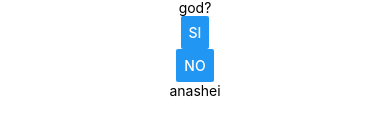
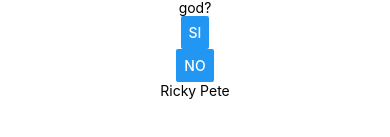
Before and after one commit to ricardolopezb/basket-mobile, a React Native app: screen / in a window 390 px wide. Both pictures are taken after a click on the button "SI". Shown: the part 373-510 px from the top of the page. Built offline with nearby package versions, Linux system fonts and the light colour scheme.

Commit message:
Update App.js

```diff
--- a/App.js
+++ b/App.js
@@ -10,7 +10,7 @@ export default function App() {
       <Text>god?</Text>
       <Button title='Si' onPress={() => setPressedYes(true)}></Button>
       <Button title='No' onPress={() => setPressedYes(false)}></Button>
-      {pressedYes && <Text>anashei</Text>}
+      {pressedYes && <Text>Ricky Pete</Text>}
       <StatusBar style="auto" />
     </View>
   );
```
